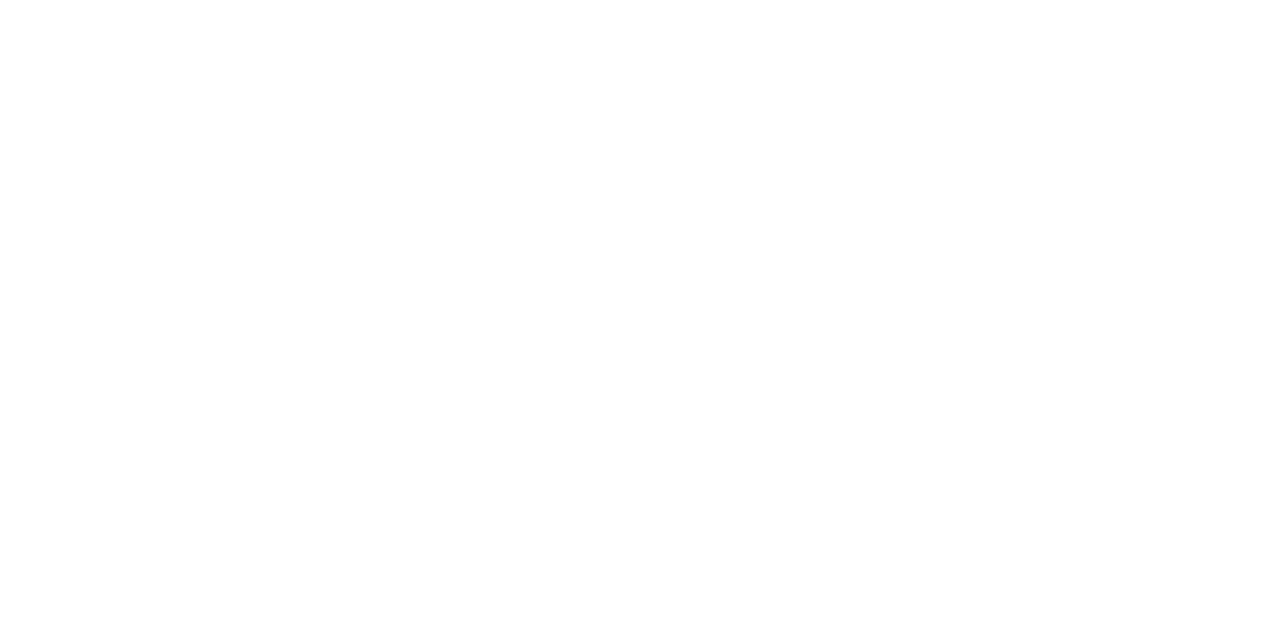
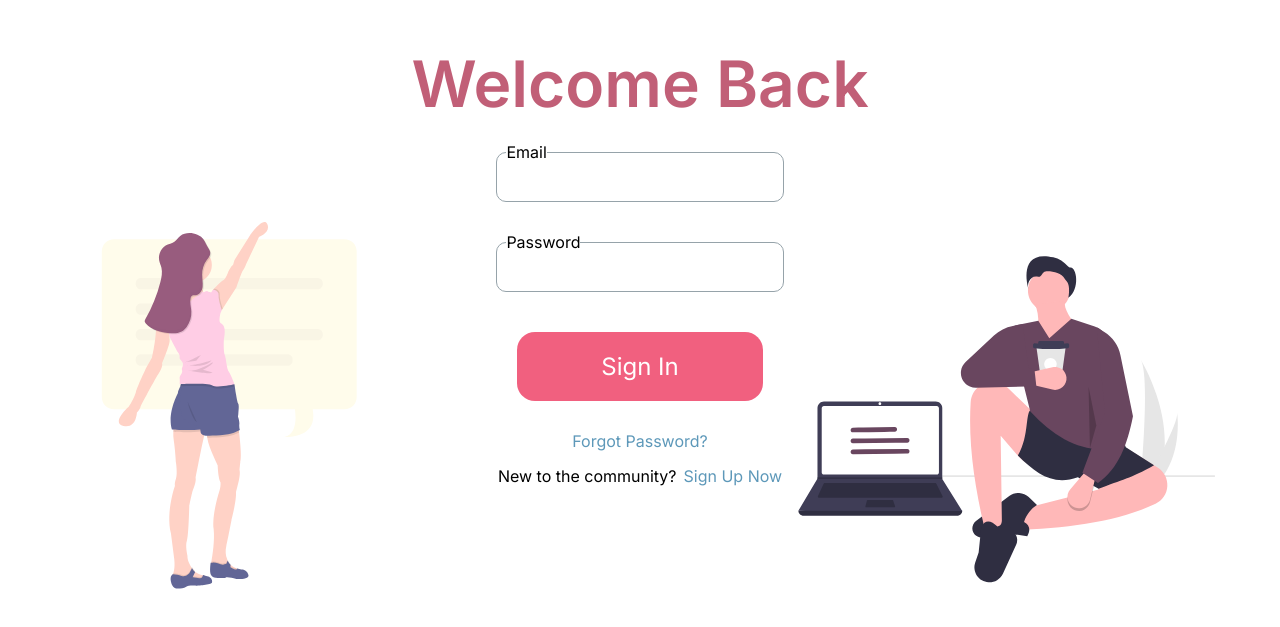
Before and after one commit to aibarrola/SubtleAsianNetwork, a React (Create React App) app: page /login in a window 1280 px wide. Shown: the part 115-742 px from the top of the page. Built offline with nearby package versions, Linux system fonts and the light colour scheme.

Commit message:
fixed merge conflicts, added login page, and fixed styling of sign up page

```diff
--- a/src/App.js
+++ b/src/App.js
@@ -12,6 +12,7 @@ import SignUp from "./components/pages/signup/signUp";
 import Profile from "./components/pages/Profile/profile";
 import CreateProfilePage1 from './components/pages/createProfile/createProfilePage1';
 import CreateProfilePage2 from './components/pages/createProfile/createProfilePage2';
+import LogIn from "./components/pages/login/login";
 
 function App() {
   return (
@@ -22,6 +23,9 @@ function App() {
         </Route>
         <Route path="/signup">
           <SignUp />
+        </Route>
+        <Route path = "/login">
+          <LogIn/>
         </Route>
         <Route path="/profile">
           <Profile />
--- a/src/components/pages/login/login.css
+++ b/src/components/pages/login/login.css
@@ -0,0 +1,98 @@
+.logIn {
+   display:flex;
+   height:100vh;
+   background-image:url(/images/login/login-background.svg);
+   background-size: 90%;
+   background-position: center;
+   background-repeat: no-repeat;
+  }
+.login-container{
+    width: 60%;
+    margin: 0 auto;
+    display:flex;
+    flex-direction:column;
+    align-content: center;
+    justify-content: center;
+}
+.login-form{
+    width: 80%;
+    margin: auto;
+    height: 60%;
+}
+.login-title{
+    font-size:5vw;
+    text-align:center;
+    font-weight: 600;
+    color: var(--main-color);
+}
+.login-email-field{
+    width: 50%;
+    margin:auto;
+    padding: 10px;
+}
+.login-password-field{
+    width: 50%;
+    margin:auto;
+    padding: 10px;
+}
+.login-form-label{
+    position: relative;
+    top: 10px;
+    left: 10px;
+    background-color: white;
+    width: 30%;
+}
+.login-input-field{
+    width: 100%;
+    outline: none;
+    padding-left: 10px;
+    font-size: 1.2rem;
+    height: 50px;
+    border: 1px solid #96a3aa;
+    border-radius: 10px;
+}
+.signIn-button-container {
+    width: 100%;
+    display: flex;
+    justify-content: center;
+   align-content: center;
+  }
+.signin-btn{
+    background-color: var(--accent-color);
+    color: white;
+    border:none;
+    font-size: 1.5rem;
+     width: 40%;
+     margin: 30px;
+    padding: 20px 0;
+    border-radius: 18px;
+    transition: ease-in-out 0.3s;
+}
+.signin-btn:hover {
+    background-color: var(--btn-hover-color);
+  }
+.forgetPassword-container{
+    width:100%;
+    margin:auto;
+    display:flex;
+    justify-content: center;
+    align-content: center;
+}
+.signUp-label-container{
+    width:100%;
+    margin:auto;
+    display:flex;
+    flex-direction: row;
+    justify-content: center;
+    align-content: center;
+}
+.forgetpass-label{
+    color:var(--link-color);
+    margin-bottom: 15px;
+}
+.login-signup-label{
+    color:var(--link-color);
+}
+.community-label{
+    margin-right: 7px;
+}
--- a/src/components/pages/login/login.jsx
+++ b/src/components/pages/login/login.jsx
@@ -1,8 +1,37 @@
 import React from "react";
 import "./login.css";
 
-function login(){
+function Login(){
     return(
-        <div> hi</div>
+        <div className = "logIn">
+            <div className = "login-container">
+                <form className = "login-form">
+                    <h1 className = "login-title">Welcome Back</h1>
+                    <div className = "login-email-field">
+                    <label className = "form-label">Email</label>
+                    <input className = "login-input-field" type ="text"/>
+                    </div>
+                    <div className = "login-password-field">
+                    <label className = "login-form-label">Password</label>
+                    <input className = "login-input-field"type ="password"/>
+                    </div>
+                    <div className ="signIn-button-container">
+                        <button type = "submit" className = "signin-btn">Sign In</button>
+                    </div>
+                    <div className = "forgetPassword-container">
+                    <label className ="forgetpass-label">Forgot Password?</label>
+                </div>
+                <div className = "signUp-label-container">
+                    <label className="community-label">New to the community?</label>
+                    <label className = "login-signup-label">Sign Up Now</label>
+                </div>
+                </form>
+
+
+
+            </div>
+
+        </div>
     );
 }
+export default Login;
--- a/src/components/pages/signup/signUp.css
+++ b/src/components/pages/signup/signUp.css
@@ -1,7 +1,7 @@
 .signUp {
   height: 100vh;
   background-image: url(/images/signup/signup-bg.svg);
-  background-size: 70%;
+  background-size: 90%;
   background-position: center;
   background-repeat: no-repeat;
   display: flex;
@@ -19,7 +19,7 @@
 .signUp-form {
   width: 80%;
   margin: auto;
-  height: 60%;
+  height: 70%;
 }
 
 .signUp-title {
--- a/src/components/pages/signup/signUp.jsx
+++ b/src/components/pages/signup/signUp.jsx
@@ -156,16 +156,6 @@ class SignUp extends React.Component {
                 {errors.email.length > 0 && (
                   <span className="error">{errors.email}</span>
                 )}
-                <div className="birthday-field">
-                  <label className="form-label">Birth Date</label>
-                  <input
-                    type="date"
-                    placeholder="1/1/2020"
-                    className="field"
-                    name="birthDate"
-                    onChange={this.handleChange}
-                  />
-                </div>
               </div>
 
               <div className="password-field">
--- a/src/index.css
+++ b/src/index.css
@@ -22,6 +22,7 @@
   --main-blue: #057be8;
   --btn-blue-hover: #3a8fdf;
 
+  --link-color:#5D98B9;
   --gray-border-color: #96a3aa;
 }
 
```
Also changed, not shown: public/images/login/login-background.svg (added), public/images/signup/signup-bg.svg.
